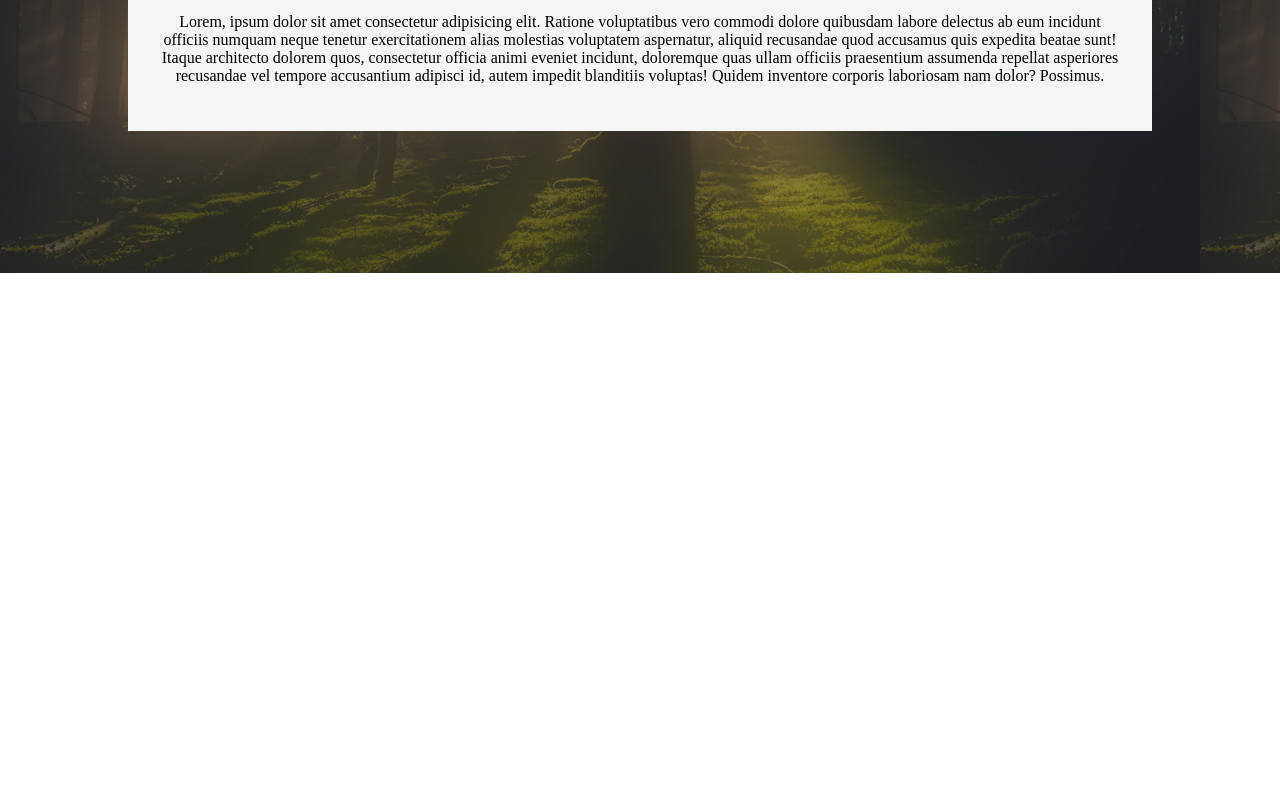
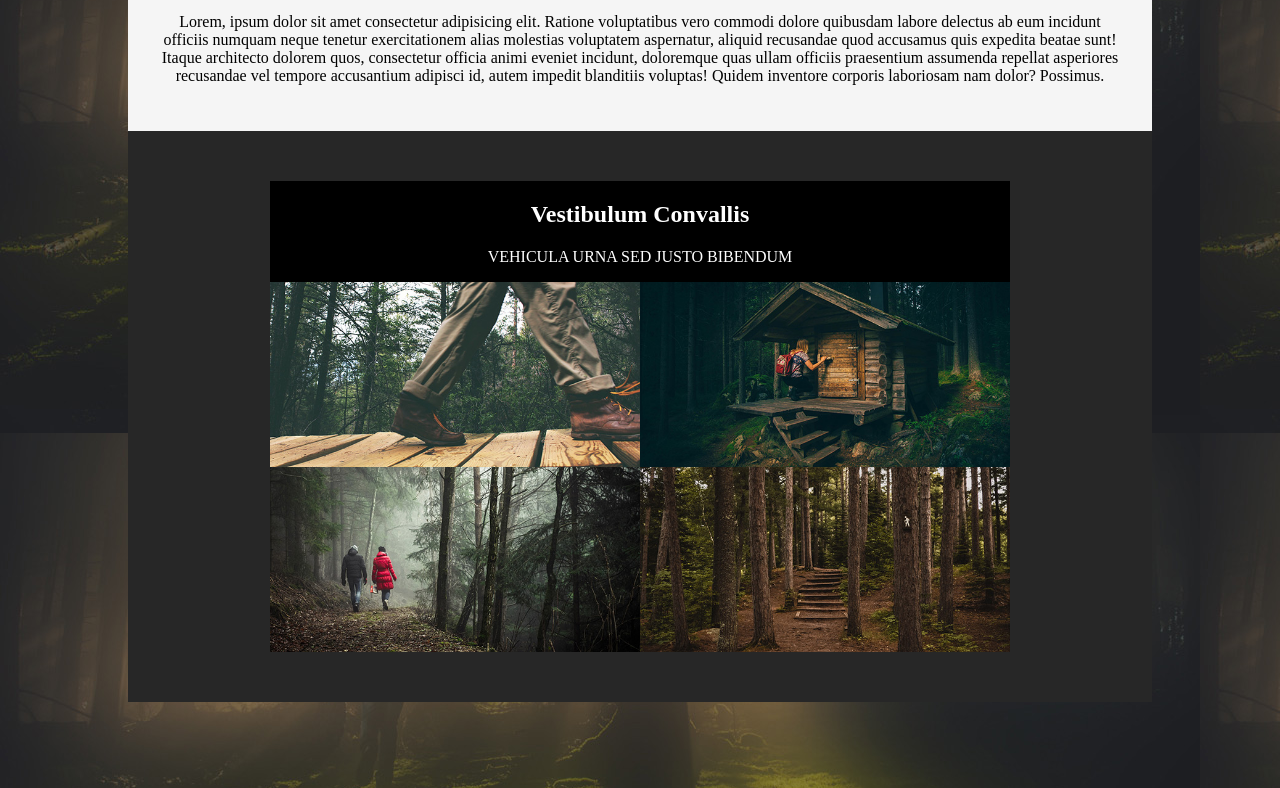
Before and after one commit to Jonathan-HL/Caminar-html-css, a plain HTML site: page index.html in a window 1280 px wide. Shown: the part 767-1555 px from the top of the page. Before the commit the page ends 1040 px from the top, so only its background shows below. Drawn offline with Linux system fonts and the light colour scheme.

Commit message:
Fin Section 2

```diff
--- a/css/style.css
+++ b/css/style.css
@@ -15,14 +15,13 @@ header img{
 
 /* Debut Section 1 */
 section:first-of-type{
+background-color: white;
  display: flex;
- background-color: white;
  width: 100%;
  flex-direction: column;
  text-align: center;
 }
 section:first-of-type div{
-    flex: 1;
     padding: 30px;
 }
 hr{
@@ -31,3 +30,28 @@ hr{
 section:first-of-type div:nth-of-type(2){
     background-color: whitesmoke;
 }
+/* Fin Section 1 */
+
+/* Debut Section 2 */
+section:nth-of-type(2){
+    background-color:rgb(39, 39, 39);
+    color: white;
+    display: flex;
+    flex-direction:column;
+    text-align: center;
+    padding: 50px;
+}
+section:nth-of-type(2) div:first-of-type{
+    background-color: black;
+    width: 80%;
+    margin: auto;
+}
+section:nth-of-type(2) div:nth-of-type(2),section:nth-of-type(2) div:nth-of-type(3){
+    display: flex;
+    justify-content: center;
+}
+
+section:nth-of-type(2) img{
+    width: 40%;
+}
+/* Fin Section 2 */
--- a/index.html
+++ b/index.html
@@ -37,16 +37,16 @@
 <!-- Debut Section 2 -->
     <section>
         <div>
-            <h2></h2>
-            <p></p>
+            <h2>Vestibulum Convallis</h2>
+            <p>VEHICULA URNA SED JUSTO BIBENDUM</p>
         </div>
         <div>
-            <img src="" alt="">
-            <img src="" alt="">
+            <img src="./images/pic03.jpg" alt="homme marche">
+            <img src="./images/pic01.jpg" alt="cabane">
         </div>
         <div>
-            <img src="" alt="">
-            <img src="" alt="">
+            <img src="./images/pic04.jpg" alt="couple marche">
+            <img src="./images/pic05.jpg" alt="foret">
         </div>
     </section>
 <!-- Fin Section 2 -->
```
